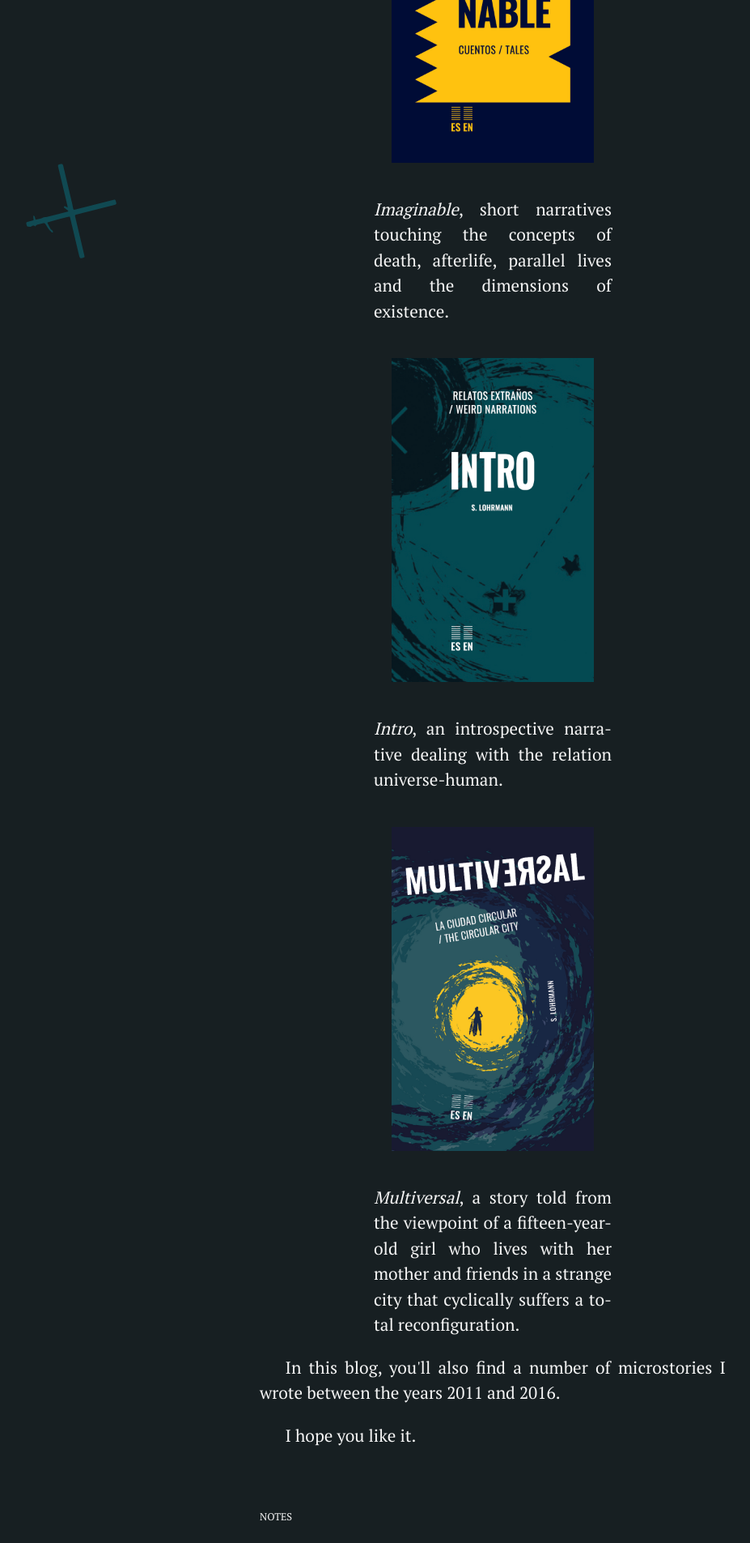
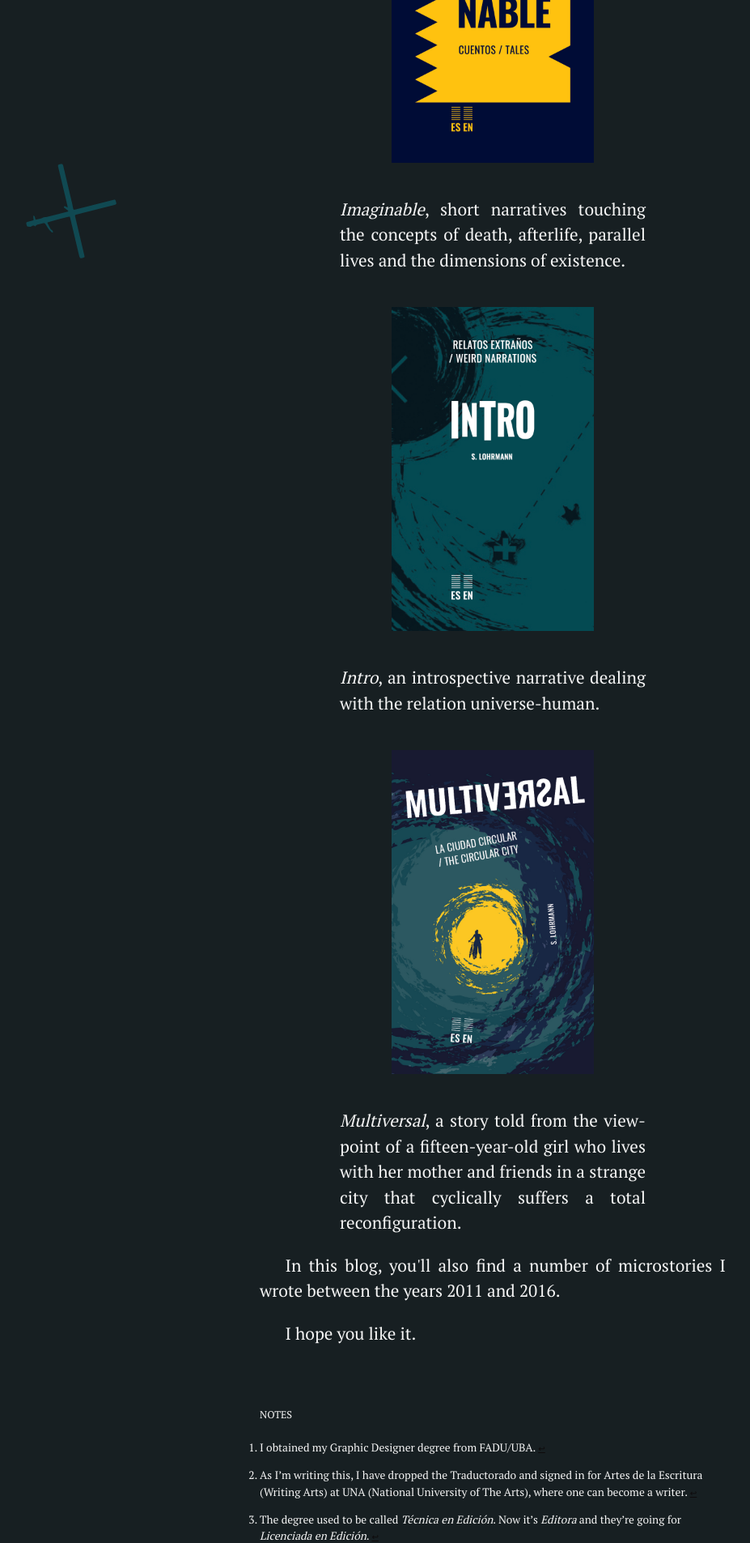
Before and after one commit to silvialohrmann/editorial, a Jekyll site: the page built from about.md, in a window 1280 px wide. Shown: the part 1943-3848 px from the top of the page at 81% size, without its empty margins (31-958 px from the left). Built offline with Jekyll 4.4.1, drawn with Linux system fonts in a browser that asks for light colours.

Commit message:
Update about.md

```diff
--- a/about.md
+++ b/about.md
@@ -18,7 +18,7 @@ Slow-paced, I had passed five out of twenty-four subjects before the pandemic. T
 During quarantine, I also made the time to round up my writing of several years in three books. I had every intention of publishing them through Ingramspark, but chickened out and let them resting in the platform, a click away from reaching the world ☜(ˆ▽ˆ).
 
 This year, I reread them and decided to publish them as they were. That's why I built this blog, to reedit the texts for a future second edition of each. The books are:
-<div style="max-width:14em; margin:auto;  text-align:center; color:$non-muted-text-color">
+<div style="max-width:18em; margin:auto;  text-align:center; color:$non-muted-text-color;">
  <div id="imaginable">
 <img src="/assets/images/Imaginable%20-%20cover.jpg" alt="Imaginable" width="250">
 <p><em>Imaginable</em>, short narratives touching the concepts of death, afterlife, parallel lives and the dimensions of existence.</p>
```
